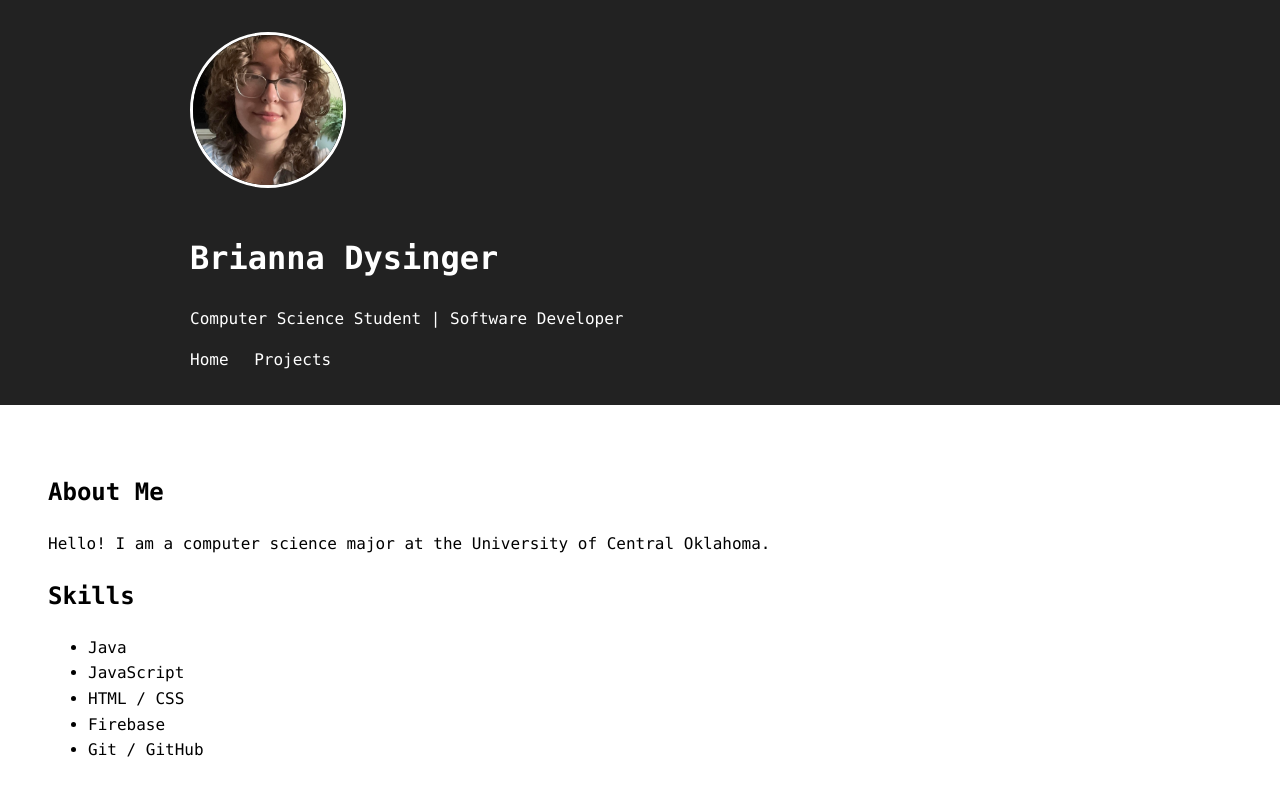
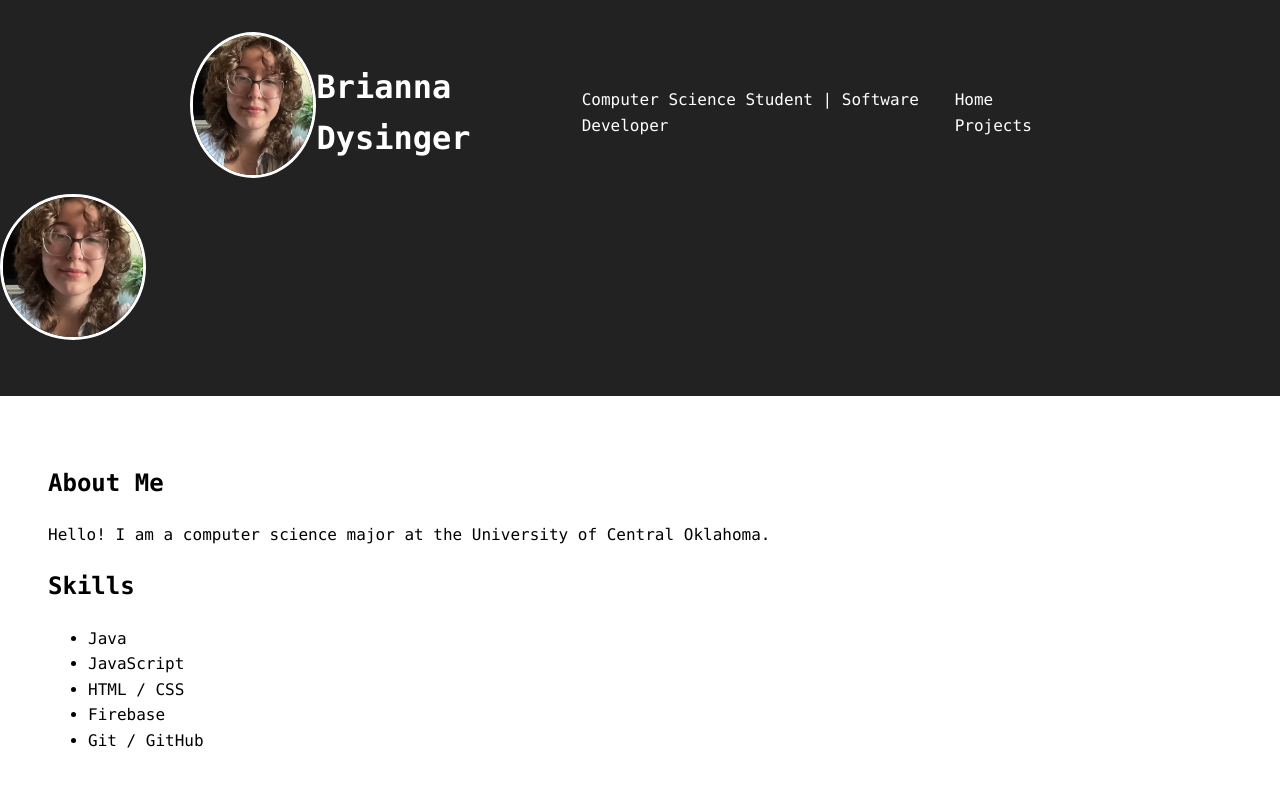
Before and after one commit to briannabee/briannabee.github.io, a plain HTML site: page index.html in a window 1280 px wide. Drawn offline with Linux system fonts and the light colour scheme.

Commit message:
customization 1

```diff
--- a/index.html
+++ b/index.html
@@ -9,7 +9,7 @@
 <body>
 
   <header>
-    <div class="container">
+    <div class="container header-content">
       <img src="images/me.jpg" alt="Brianna Dysinger Photo" class="profile-pic" />
     <h1>Brianna Dysinger</h1>
     <p>Computer Science Student | Software Developer</p>
@@ -17,6 +17,9 @@
       <a href="index.html">Home</a>
       <a href="projects.html">Projects</a>
     </nav>
+    </div>
+    <img src="images/me.jpg" alt="Brianna Dysinger Photo" class="profile-pic" />
+  </div>
   </header>
 
   <main>
--- a/style.css
+++ b/style.css
@@ -1,3 +1,13 @@
+.header-content {
+  display: flex;
+  align-items: center;
+  justify-content: space-between;
+}
+
+.header-text {
+  max-width: 600px;
+}
+
 .container {
   max-width: 900px;
   margin: 0 auto;
@@ -5,8 +15,8 @@
 }
 
 .profile-pic {
-  width: 150px;
-  height: 150px;
+  width: 140px;
+  height: 140px;
   object-fit: cover;
   border-radius: 50%;
   border: 3px solid white;
```
